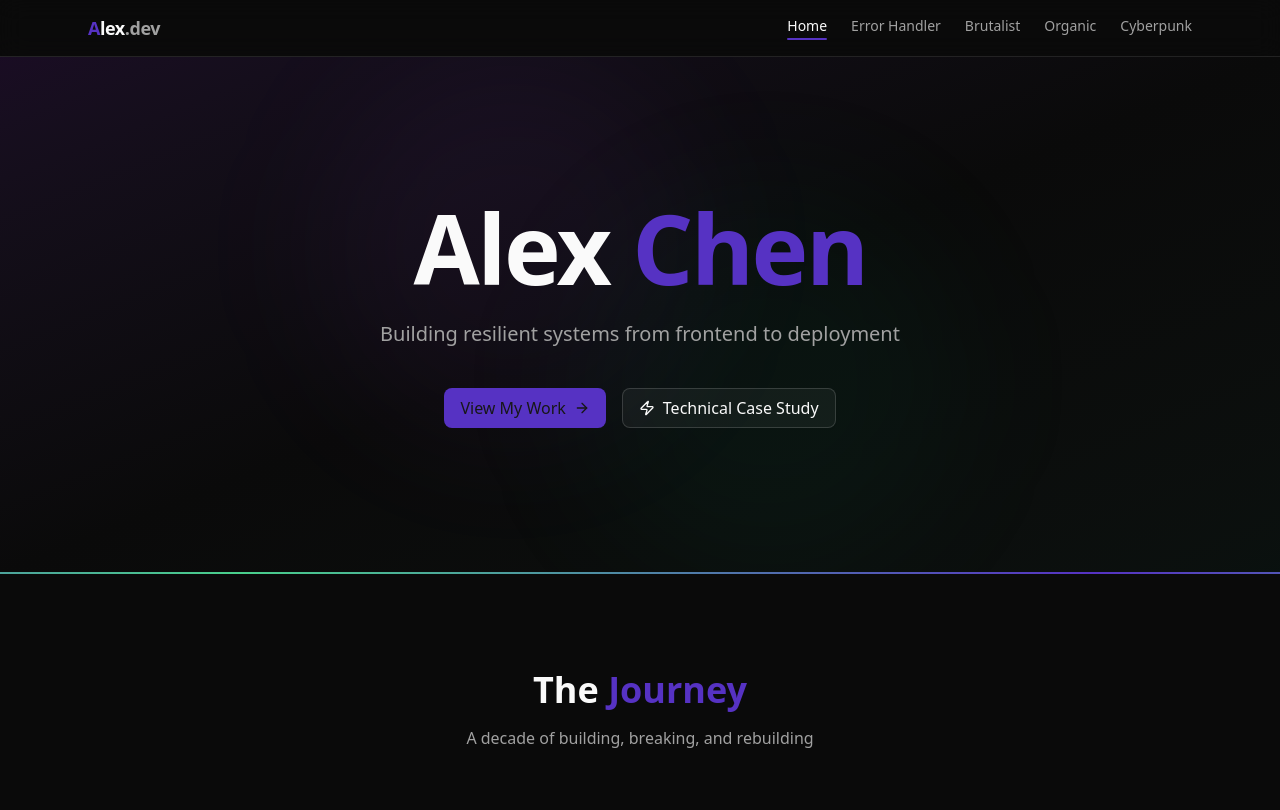
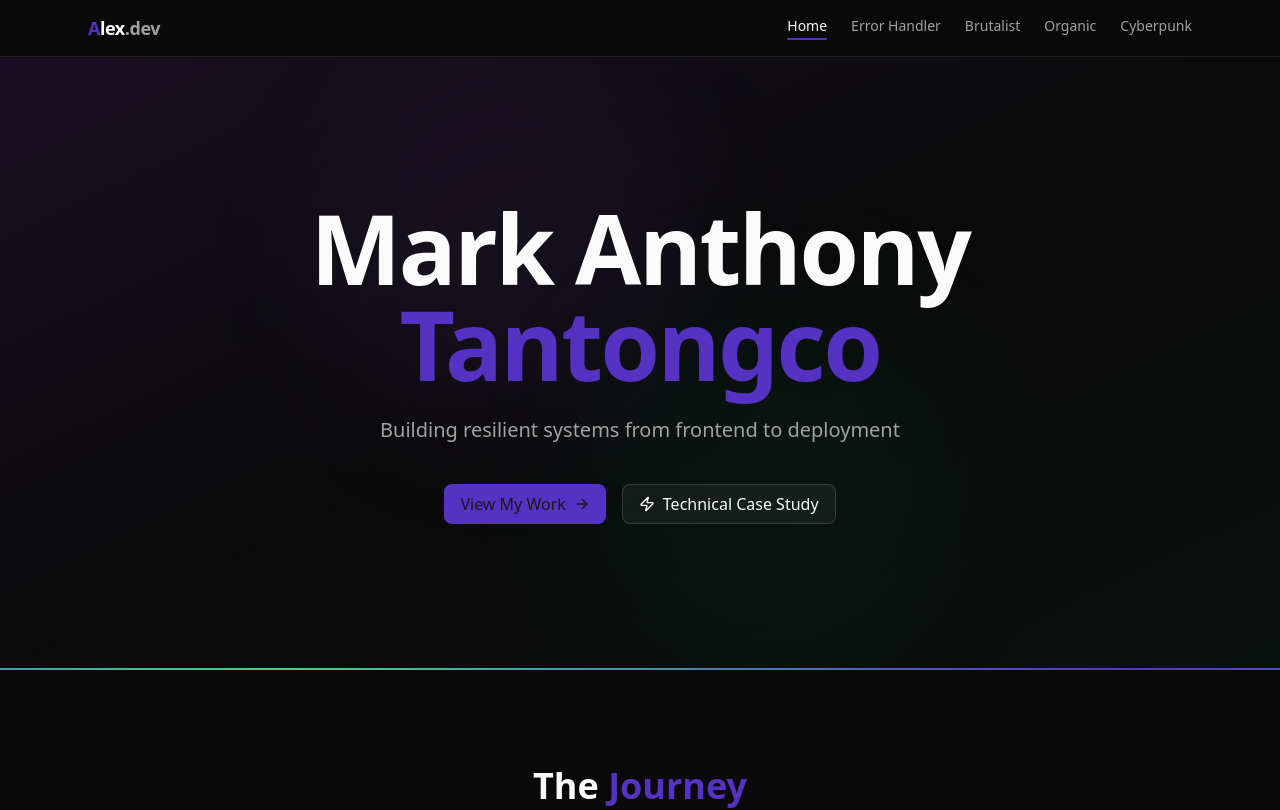
Before and after one commit to marktantongco/mark-ai-creative-portfolio, a Next.js app: page / in a window 1280 px wide. Shown: the top 810 px of the page. Built offline with nearby package versions, Linux system fonts and the light colour scheme.

Commit message:
da5d7600-6b6e-4f53-a80c-c172ab56ca7b

```diff
--- a/src/app/layout.tsx
+++ b/src/app/layout.tsx
@@ -14,21 +14,21 @@ const geistMono = Geist_Mono({
 });
 
 export const metadata: Metadata = {
-  title: "Alex Chen — Portfolio",
+  title: "Mark Anthony Tantongco — Portfolio",
   description: "Building resilient systems from frontend to deployment. Interactive portfolio with proxy architecture deep-dive.",
   keywords: ["portfolio", "Next.js", "TypeScript", "proxy", "error handling", "resilience"],
-  authors: [{ name: "Alex Chen" }],
+  authors: [{ name: "Mark Anthony Tantongco" }],
   icons: {
     icon: "https://z-cdn.chatglm.cn/z-ai/static/logo.svg",
   },
   openGraph: {
-    title: "Alex Chen — Portfolio",
+    title: "Mark Anthony Tantongco — Portfolio",
     description: "Building resilient systems from frontend to deployment",
     type: "website",
   },
   twitter: {
     card: "summary_large_image",
-    title: "Alex Chen — Portfolio",
+    title: "Mark Anthony Tantongco — Portfolio",
     description: "Building resilient systems from frontend to deployment",
   },
 };
--- a/src/app/page.tsx
+++ b/src/app/page.tsx
@@ -591,7 +591,7 @@ function HomeView({ onSwitchView, timelineRef }: { onSwitchView: (v: ViewKey) =>
             transition={{ duration: 0.7, delay: 0.1 }}
           >
             <h1 className="text-5xl md:text-7xl lg:text-8xl font-bold tracking-tight mb-6">
-              Alex <span style={{ color: '#5632c3' }}>Chen</span>
+              Mark Anthony <span style={{ color: '#5632c3' }}>Tantongco</span>
             </h1>
           </motion.div>
 
@@ -1297,7 +1297,7 @@ function OrganicView({
               className="text-5xl md:text-7xl lg:text-8xl font-serif italic mb-6 leading-tight"
               style={{ color: '#2C2C2C' }}
             >
-              Alex Chen
+              Mark Anthony Tantongco
             </h1>
           </motion.div>
           <motion.div
@@ -1940,7 +1940,7 @@ export default function PortfolioPage() {
         <nav className="fixed top-0 left-0 right-0 z-50 bg-[#FAF8F5]/90 backdrop-blur-md border-b border-[#D4C5A9]/30 font-serif">
           <div className="max-w-6xl mx-auto px-4 md:px-6 h-14 flex items-center justify-between">
             <button onClick={() => switchView('home')} className="text-lg font-serif font-semibold text-[#2C2C2C]">
-              Alex <span className="text-[#A8B5A0]">Chen</span>
+              Mark Anthony <span className="text-[#A8B5A0]">Tantongco</span>
             </button>
             <div className="flex items-center gap-6">
               {navItems.map((item) => (
```
